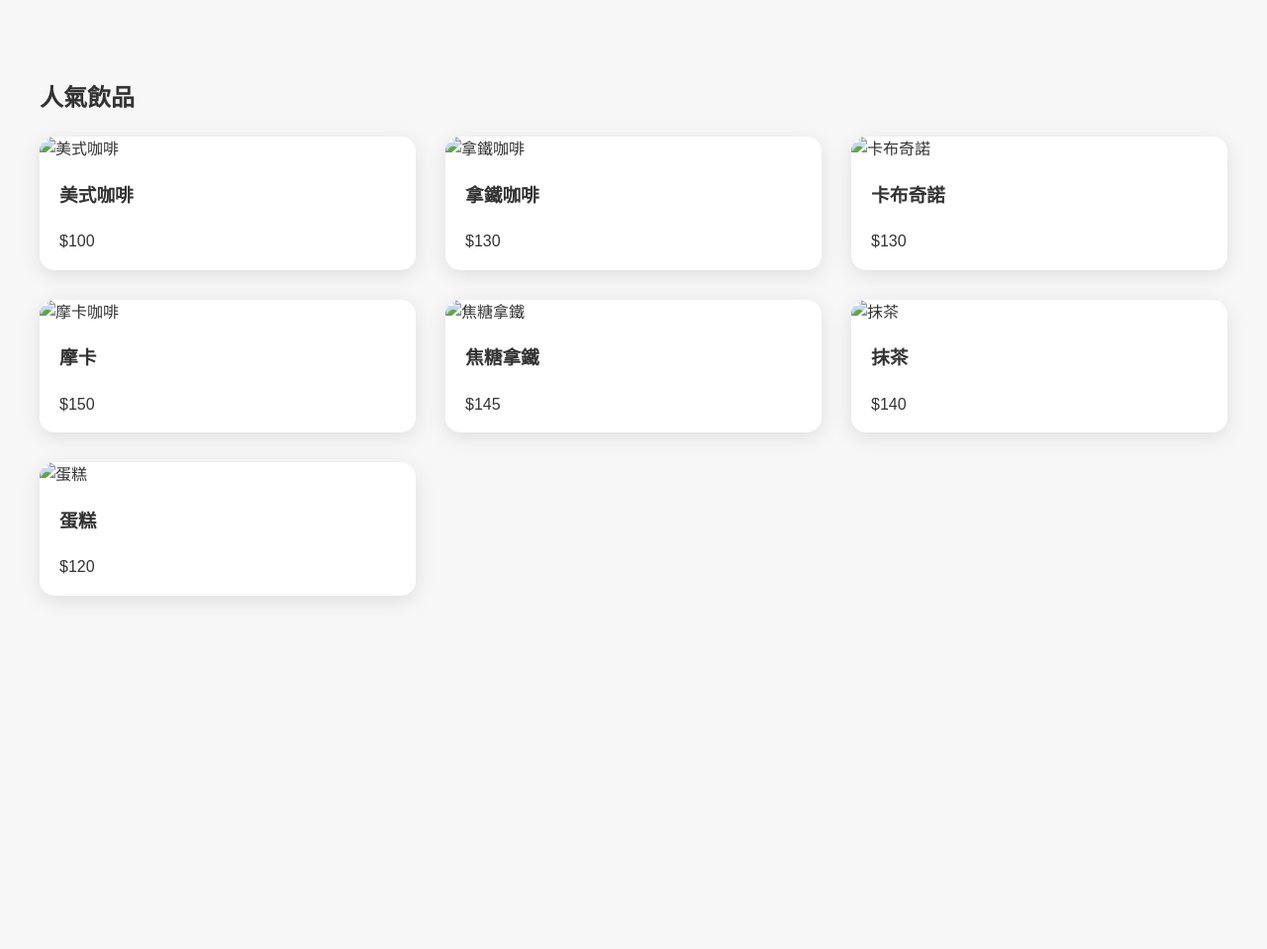
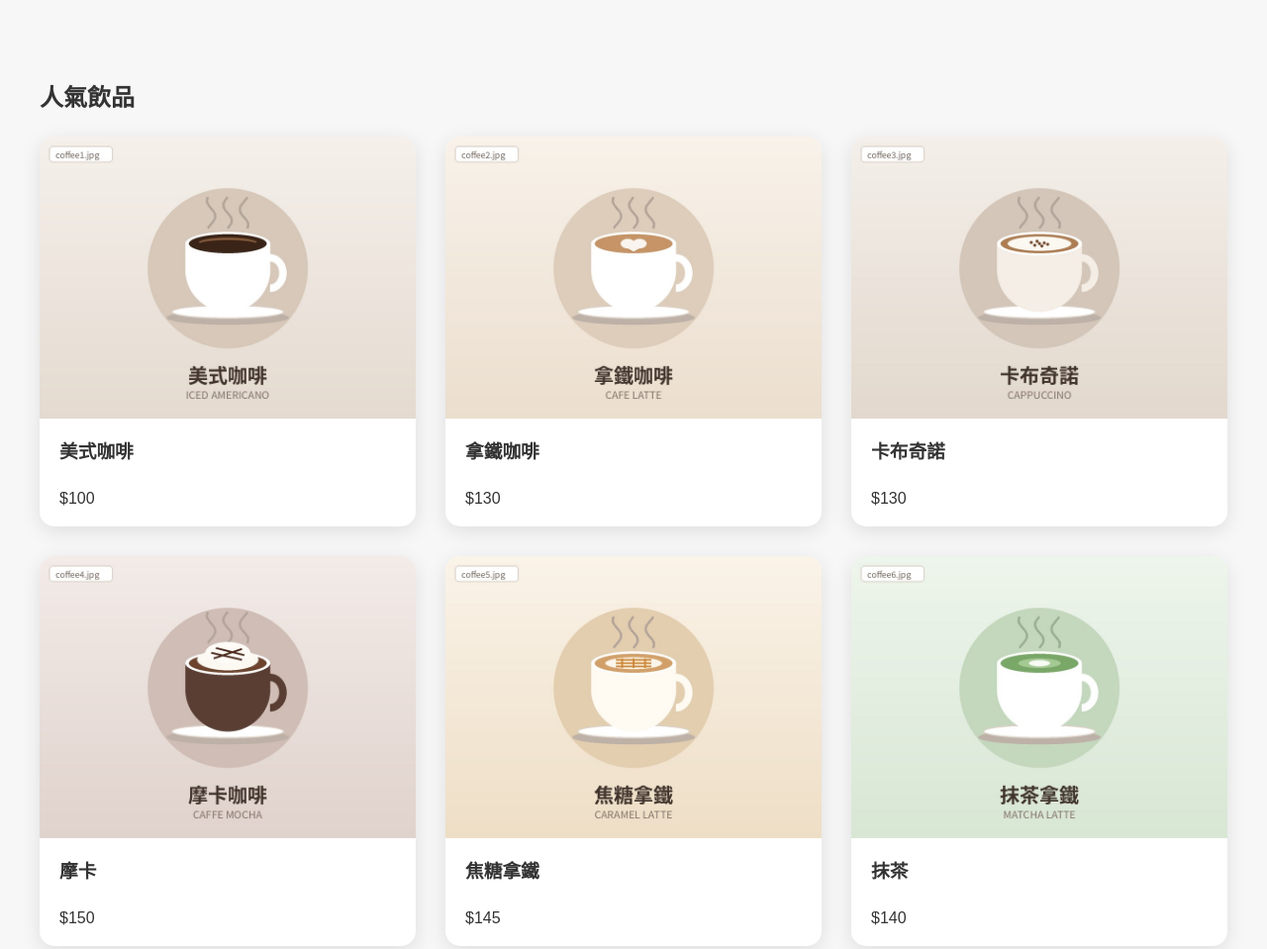
Before and after one commit to zealjohn/web-design-2026-john, a plain HTML site: page Week06/1B-教師解答版(含挑戰任務新增 4 項商品，共 7 張卡片)/index_1B.html in a window 1280 px wide. Shown: the top 959 px of the page at 99% size. Before the commit the page ends 800 px from the top, so only its background shows below. Drawn offline with Linux system fonts and the light colour scheme.

Commit message:
修正圖形檔路徑

```diff
--- a/Week06/1B-教師解答版(含挑戰任務新增 4 項商品，共 7 張卡片)/index_1B.html
+++ b/Week06/1B-教師解答版(含挑戰任務新增 4 項商品，共 7 張卡片)/index_1B.html
@@ -19,44 +19,44 @@
 
                 <!-- 基本三張商品卡片 -->
                 <article class="menu-card">
-                    <img src="images/coffee1.jpg" alt="美式咖啡">
+                    <img src="../images/coffee1.jpg" alt="美式咖啡">
                     <h3>美式咖啡</h3>
                     <p>$100</p>
                 </article>
 
                 <article class="menu-card">
-                    <img src="images/coffee2.jpg" alt="拿鐵咖啡">
+                    <img src="../images/coffee2.jpg" alt="拿鐵咖啡">
                     <h3>拿鐵咖啡</h3>
                     <p>$130</p>
                 </article>
 
                 <article class="menu-card">
-                    <img src="images/coffee3.jpg" alt="卡布奇諾">
+                    <img src="../images/coffee3.jpg" alt="卡布奇諾">
                     <h3>卡布奇諾</h3>
                     <p>$130</p>
                 </article>
 
                 <!-- 挑戰任務：新增四張商品卡片 -->
                 <article class="menu-card">
-                    <img src="images/coffee1.jpg" alt="摩卡咖啡">
+                    <img src="../images/coffee4.jpg" alt="摩卡咖啡">
                     <h3>摩卡</h3>
                     <p>$150</p>
                 </article>
 
                 <article class="menu-card">
-                    <img src="images/coffee2.jpg" alt="焦糖拿鐵">
+                    <img src="../images/coffee5.jpg" alt="焦糖拿鐵">
                     <h3>焦糖拿鐵</h3>
                     <p>$145</p>
                 </article>
 
                 <article class="menu-card">
-                    <img src="images/coffee3.jpg" alt="抹茶">
+                    <img src="../images/coffee6.jpg" alt="抹茶">
                     <h3>抹茶</h3>
                     <p>$140</p>
                 </article>
 
                 <article class="menu-card">
-                    <img src="images/coffee1.jpg" alt="蛋糕">
+                    <img src="../images/coffee7.jpg" alt="蛋糕">
                     <h3>蛋糕</h3>
                     <p>$120</p>
                 </article>
```
Also changed, not shown: Week06/1A-課堂基礎版(標準檢核範本)/index_1A.html (+3 -3 lines).
